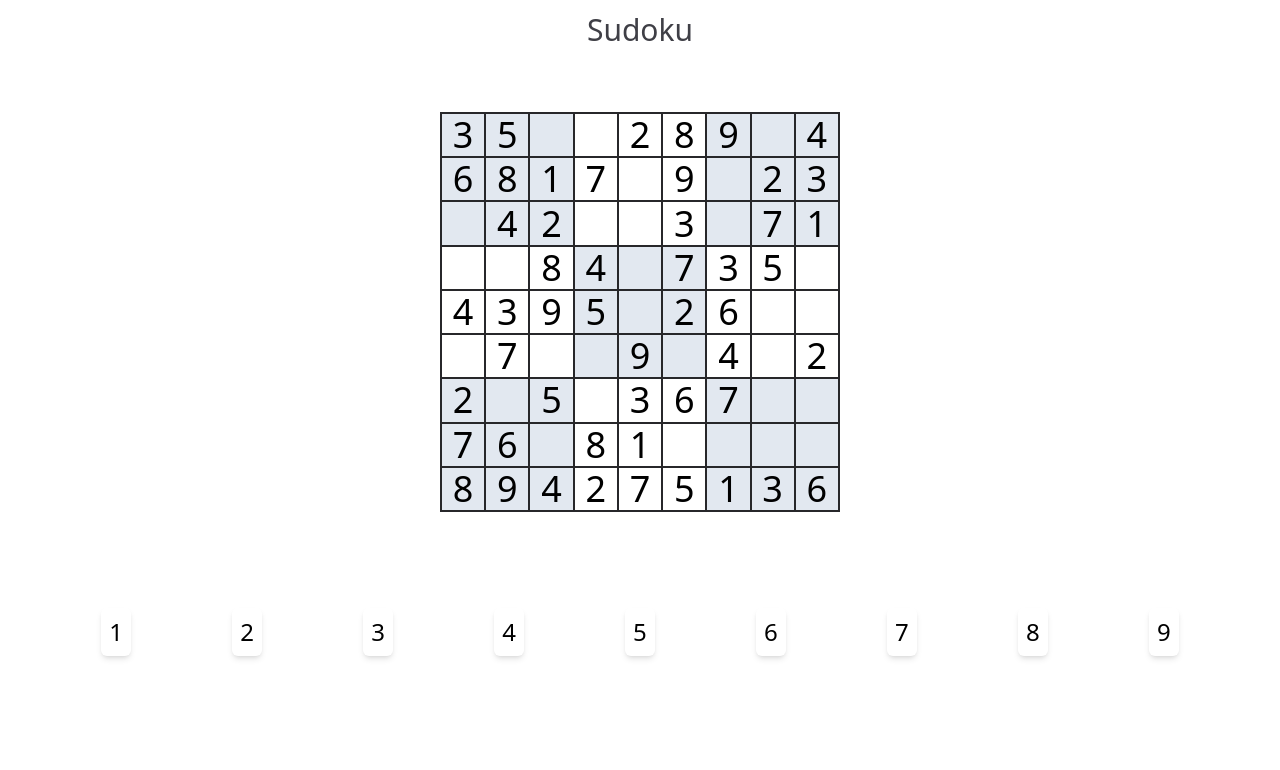
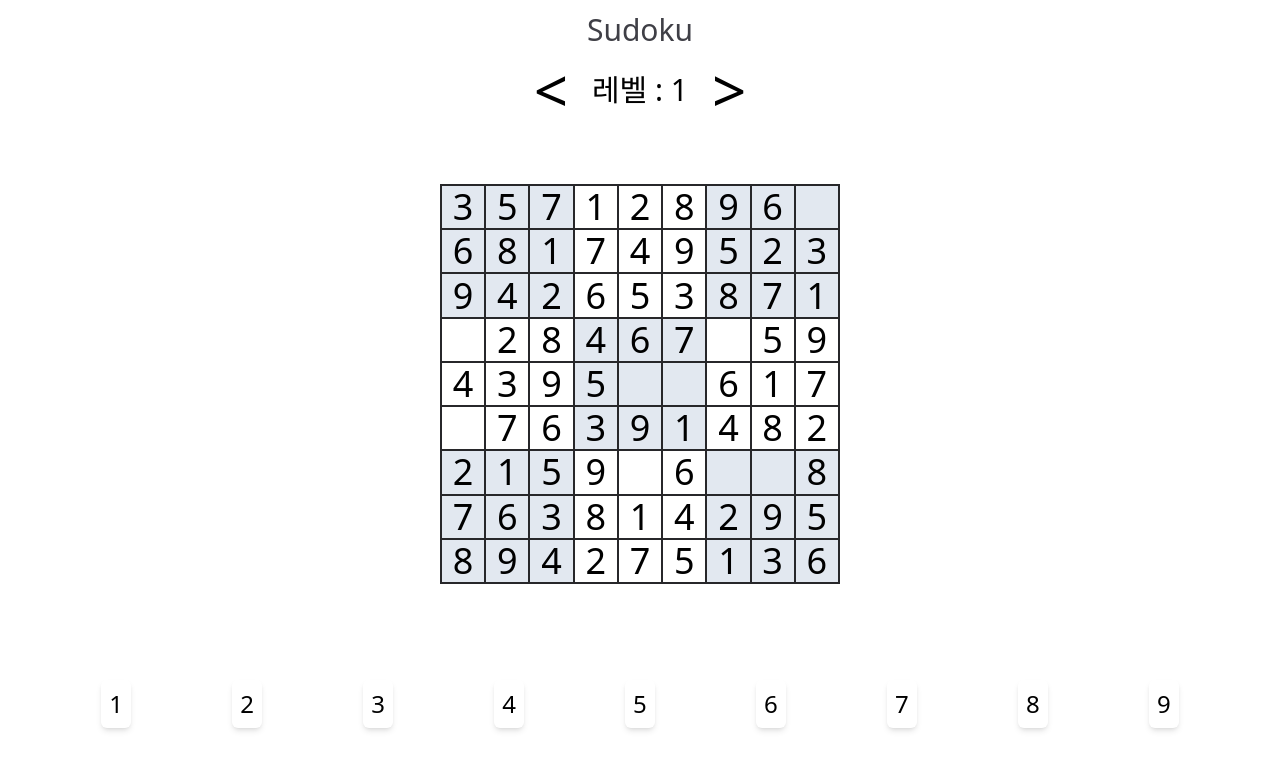
Before and after one commit to alajillo/sudoku, a React (Vite) app: page / in a window 1280 px wide. Shown: the top 770 px of the page. Built offline with nearby package versions, Linux system fonts and the light colour scheme.

Commit message:
add : level system

```diff
--- a/src/App.tsx
+++ b/src/App.tsx
@@ -1,12 +1,12 @@
 import { useEffect, useState } from "react";
 import {Sudoku, CellType} from "./core";
 import Board from "./Board";
+import LevelController from "./LevelController";
 import Input from './Input';
 function App () {
   const [cellList, setCellList] = useState<CellType[][]>([])
   useEffect(()=>{
-    const cellList = Sudoku.init();
-    setCellList(cellList);
+    levelChange(1)
   },[])
   const onSelect = (row : number ,column : number) : void => {
     setCellList(v=> Sudoku.selectCell(v,row,column))
@@ -14,9 +14,14 @@ function App () {
   const onInput = (value : number) : void => {
     setCellList(v => Sudoku.inputCell(v,value))
   }
+  const levelChange = (level : number) : void => {
+    const newCellList = Sudoku.init(level * 10)
+    setCellList(newCellList);
+  }
   return (
     <>
     <h1 className=" text-3xl m-3 text-center text-zinc-700">Sudoku</h1>
+    <LevelController range={[1,10]} levelFn={levelChange}/>
     <div className="flex justify-center items-center w-full h-full mt-16 flex-col">
     <Board cellList={cellList} onSelect={onSelect}/>
     <Input onInput={onInput}/>
--- /dev/null
+++ b/src/LevelController.tsx
@@ -0,0 +1,29 @@
+import {useState} from 'react'
+type LevelControllerPropsType  ={
+    range : [number,number]
+    levelFn : (key : number) => void
+}
+function LevelController({range, levelFn} : LevelControllerPropsType ){
+    const [level,setLevel] = useState<number>(range[0])
+    const levelUp = () => {
+        const nextLevel = level + 1;
+        if(nextLevel > range[1]) return;
+        levelFn(nextLevel)
+        setLevel(nextLevel)
+    }
+    const levelDown = () => {
+        const nextLevel = level - 1;
+        if(nextLevel < range[0]) return;
+        levelFn(nextLevel)
+        setLevel(nextLevel)
+    }
+    return(
+        <div className='flex justify-center items-center'>
+        <span className=' text-6xl mr-6' onClick={levelDown}>{"<"}</span>
+        <span className=' text-3xl mr-6'>레벨 : {level}</span>
+        <span className=' text-6xl' onClick={levelUp}>{">"}</span>
+        </div>
+    )
+}
+
+export default LevelController
--- a/src/core/index.ts
+++ b/src/core/index.ts
@@ -12,9 +12,9 @@ function isMiddle(index : number){
 
 export class Sudoku{
     private static selectedIndex : number[] = [];
-    public static init(){
+    public static init(level : number){
        const initList = new Array(9).fill(0).map((_,row)=> new Array(9).fill(0).map((_,column) => this.createCell(row,column)))
-       return this.generateProblem(initList,40);
+       return this.generateProblem(initList,level);
     }
     private static createCell(row : number,column : number) : CellType{
         return {
```
